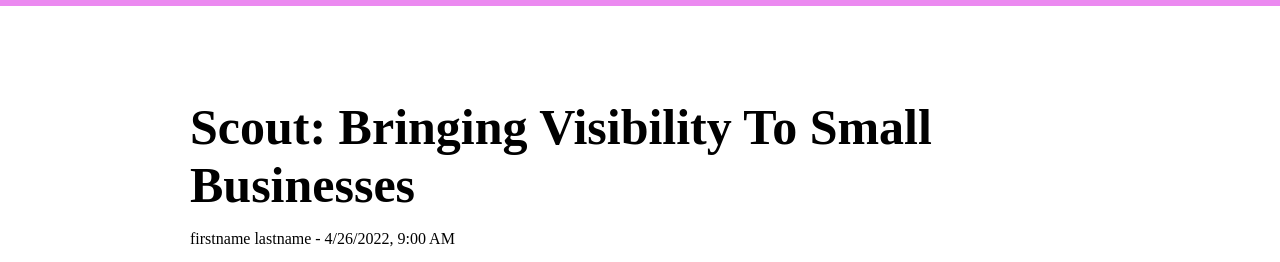
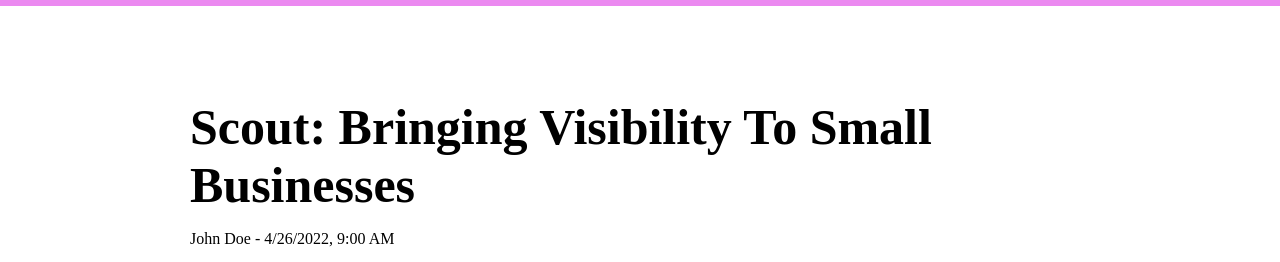
Before and after one commit to Handler-1/Scout-Article, a plain HTML site: page index.html in a window 1280 px wide. Shown: the part 60-322 px from the top of the page. Drawn offline with Linux system fonts and the light colour scheme.

Commit message:
Changed firstname lastname to John Doe

```diff
--- a/index.html
+++ b/index.html
@@ -33,7 +33,7 @@
     <section class="articleTitle">
         <div class="titleImage">
             <h1>Scout: Bringing Visibility To Small Businesses</h1>
-            <p>firstname lastname - 4/26/2022, 9:00 AM</p>
+            <p>John Doe - 4/26/2022, 9:00 AM</p>
             <img class="articlePicture" src="./Images/picture.png" alt="Scout Logo">
         </div>
     </section>
```
